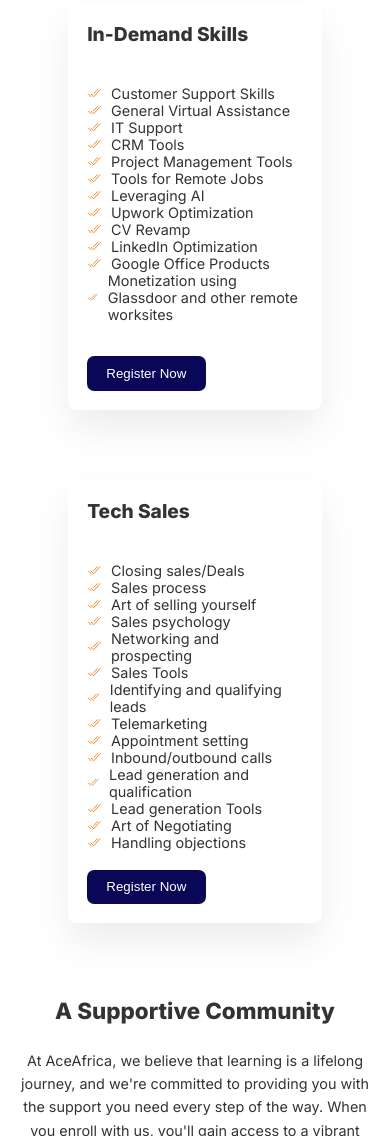
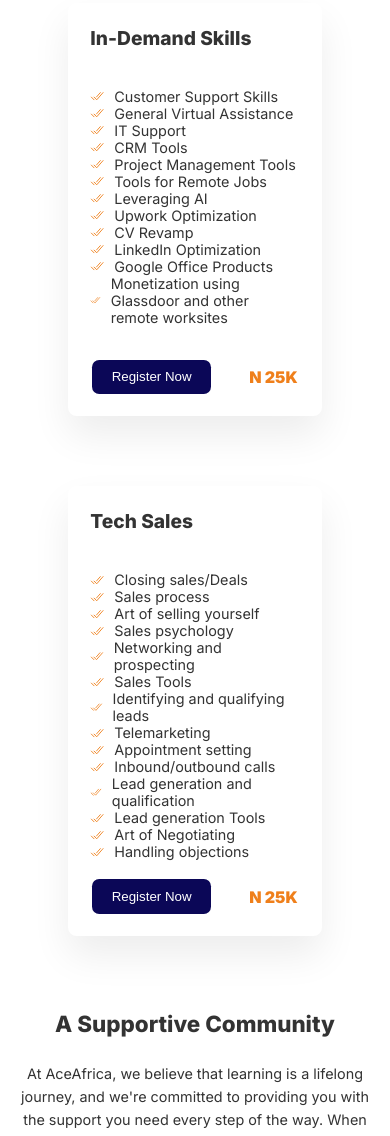
Before and after one commit to Codewitheyezyc/AceAfrica, a plain HTML site: page index.html in a window 390 px wide. Shown: the part 1083-2219 px from the top of the page. Drawn offline with nearby package versions, Linux system fonts and the light colour scheme.

Commit message:
Added Price to the Courses in the cards

```diff
--- a/index.html
+++ b/index.html
@@ -251,6 +251,7 @@
               <a href="https://wa.me/+2349060001468" target="_blank"
                 ><button>Register Now</button></a
               >
+              <div class="card-price">N 25K</div>
             </div>
           </div>
           <div class="card">
@@ -359,6 +360,7 @@
               <a href="https://wa.me/+2349060001468" target="_blank"
                 ><button>Register Now</button></a
               >
+              <div class="card-price">N 25K</div>
             </div>
           </div>
         </div>
--- a/queries.css
+++ b/queries.css
@@ -22,6 +22,9 @@
     padding: 3.2rem;
     margin-bottom: 7.2rem;
     margin-top: 7.2rem;
+  }
+  .card-price {
+    font-size: 3rem;
   }
   .faq-box {
     width: 85rem;
@@ -103,6 +106,9 @@
   }
   .card ul li span {
     font-size: 2rem;
+  }
+  .card-price {
+    font-size: 3rem;
   }
   .me-text p {
     font-size: 1.8rem;
@@ -227,6 +233,10 @@
   }
   .card ul li span {
     font-size: 2rem;
+  }
+
+  .card-price {
+    font-size: 2.8rem;
   }
 
   .grid-4-rows {
@@ -382,10 +392,13 @@
     padding: 4.4rem 2rem;
   }
   .card {
-    padding: 2.4rem;
+    padding: 2.8rem;
   }
   .card ul li span {
     font-size: 1.8rem;
+  }
+  .card-price {
+    font-size: 2rem;
   }
   .grid-4-rows {
     padding: 0 1.2rem;
--- a/styles.css
+++ b/styles.css
@@ -307,6 +307,12 @@ h2 {
 .card-1 {
   justify-self: end;
 }
+.card-btn {
+  display: flex;
+  gap: 4.8rem;
+  align-items: center;
+  justify-content: center;
+}
 
 .card-btn button {
   padding: 1.2rem 2.4rem;
@@ -314,6 +320,13 @@ h2 {
   color: #fff;
   border-radius: 0.9rem;
   border: none;
+  margin-top: 2.4rem;
+}
+
+.card-price {
+  font-size: 3.2rem;
+  color: #ef7f1a;
+  font-weight: 900;
   margin-top: 2.4rem;
 }
 
```
